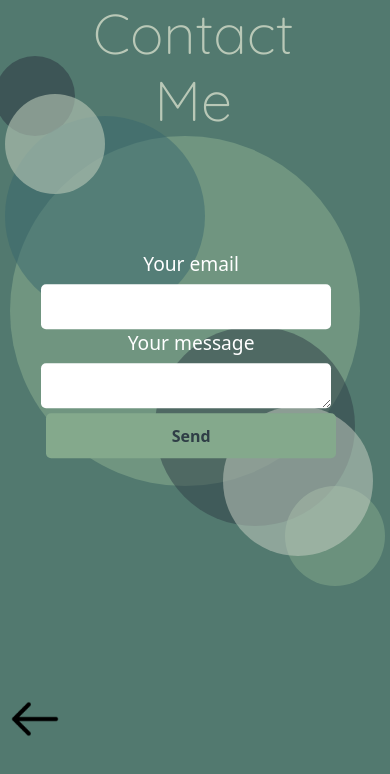
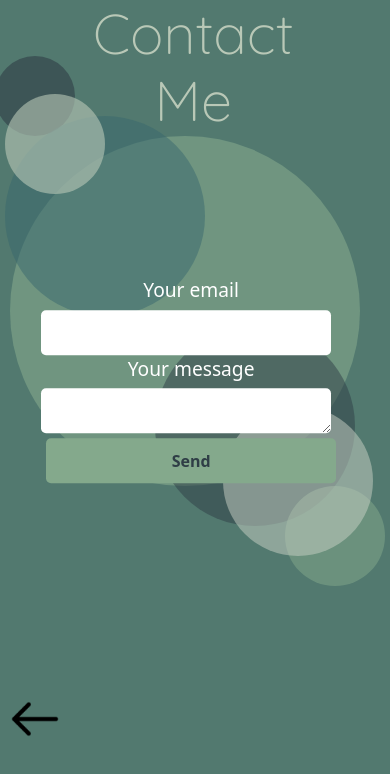
Before and after one commit to corynnem/corynne-moody, a React (Create React App) app: page /contact in a window 390 px wide. Shown: the top 774 px of the page. Built offline with nearby package versions, Linux system fonts and the light colour scheme.

Commit message:
moving contact page pixel by pixel, so close to being pretty on mobile

```diff
--- a/src/Main/main.css
+++ b/src/Main/main.css
@@ -60,7 +60,7 @@
   #form {
     width: 300px;
     position: absolute;
-    top: 42%;
+    top: 45%;
     left: 49%;
     transform: translate(-50%, -50%);
   }
```
